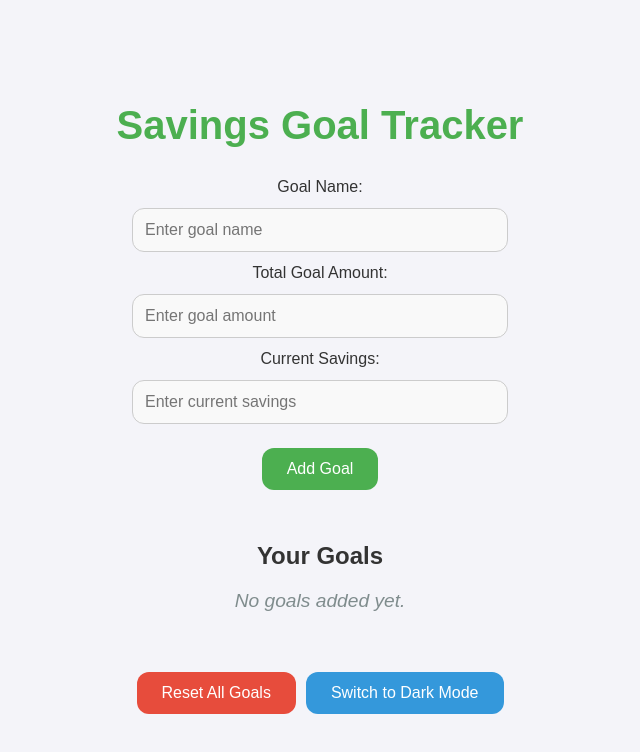
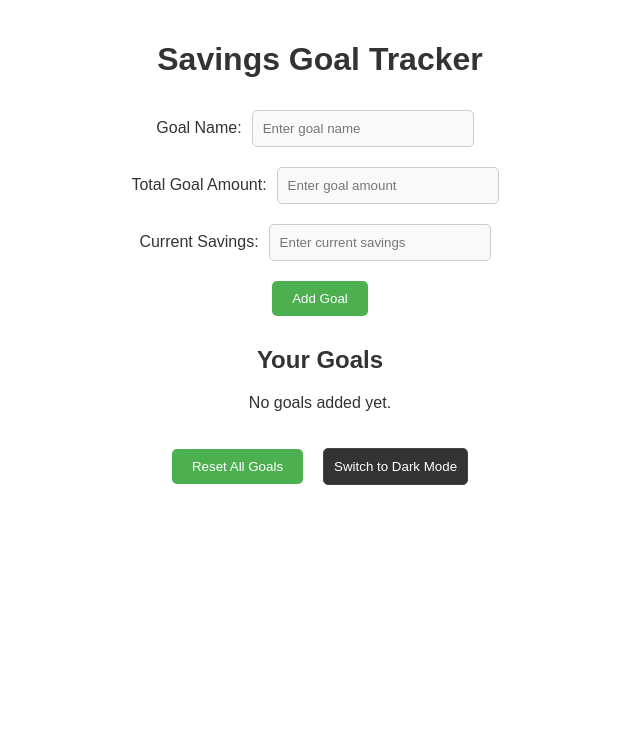
Before and after one commit to kshitish28/Goal-Tracker, a React (Create React App) app: page / in a window 1280 px wide. Shown: the top 752 px of the page, without its empty margins (320-960 px from the left). Built offline with nearby package versions, Linux system fonts and the light colour scheme.

Commit message:
project updated

```diff
--- a/src/App.css
+++ b/src/App.css
@@ -1,310 +1,91 @@
-/* Global Styles */
+/* Light Mode Styles (default) */
 body {
-  font-family: 'Arial', sans-serif;
-  margin: 0;
-  padding: 0;
-  box-sizing: border-box;
-  display: flex;
-  justify-content: center;
-  align-items: center;
-  height: 100vh;
-  background-color: #f4f4f9;
-  transition: background-color 0.3s ease, color 0.3s ease;
-  text-align: center;
-}
-
-/* Light Mode */
-.App.light {
-  background-color: #f4f4f9;
+  background-color: #ffffff;
   color: #333;
 }
 
-.App.light .App {
-  background-color: #ffffff;
-  box-shadow: 0 4px 15px rgba(0, 0, 0, 0.1);
-  border-radius: 15px;
-  padding: 30px;
-  width: 100%;
-  max-width: 600px;
+.App {
+  font-family: Arial, sans-serif;
   text-align: center;
+  padding: 20px;
 }
 
-.App.light h1 {
-  font-size: 2.5rem;
-  color: #4CAF50;
-  margin-bottom: 30px;
-  font-weight: 700;
-}
-
-.App.light input {
-  padding: 12px;
-  margin: 12px 0;
-  width: 100%;
-  max-width: 350px;
-  border-radius: 12px;
+input {
+  padding: 10px;
+  margin: 10px;
+  width: 200px;
+  border-radius: 5px;
   border: 1px solid #ccc;
   background-color: #f9f9f9;
   color: #333;
-  font-size: 16px;
-  transition: background-color 0.3s ease, border-color 0.3s ease;
 }
 
-.App.light input:focus {
-  border-color: #4CAF50;
-  background-color: #e9f7e7;
-  outline: none;
-}
-
-.App.light button {
-  padding: 12px 25px;
-  margin: 12px 5px;
+button {
+  padding: 10px 20px;
+  margin: 10px;
   cursor: pointer;
   background-color: #4CAF50;
   color: white;
   border: none;
-  border-radius: 12px;
-  font-size: 16px;
-  transition: background-color 0.3s ease, transform 0.2s ease;
+  border-radius: 5px;
 }
 
-.App.light button:hover {
+button:hover {
   background-color: #45a049;
-  transform: translateY(-2px);
 }
 
-.App.light button:active {
-  background-color: #388e3c;
-  transform: translateY(1px);
+.progress-bar {
+  width: 100%;
+  background-color: #f3f3f3;
+  border-radius: 5px;
+  margin-top: 20px;
+  height: 20px;
 }
 
-.App.light .goal {
-  background-color: #ffffff;
-  padding: 20px;
-  margin: 20px 0;
-  border-radius: 12px;
-  border: 1px solid #ddd;
-  box-shadow: 0 4px 12px rgba(0, 0, 0, 0.1);
-  transition: box-shadow 0.3s ease, transform 0.3s ease;
+.progress {
+  height: 100%;
+  background-color: #4CAF50;
+  border-radius: 5px;
 }
 
-.App.light .goal:hover {
-  transform: translateY(-5px);
-  box-shadow: 0 6px 15px rgba(0, 0, 0, 0.1);
+/* Dark Mode Styles */
+body.dark {
+  background-color: #121212;
+  color: #ffffff;
 }
 
-.App.light .progress-bar {
-  width: 100%;
-  background-color: #f3f3f3;
-  border-radius: 10px;
-  height: 20px;
-  margin-top: 15px;
-  box-shadow: inset 0 1px 3px rgba(0, 0, 0, 0.1);
-}
-
-.App.light .progress {
-  height: 100%;
-  background-color: #4CAF50;
-  border-radius: 10px;
-  transition: width 0.5s ease;
-}
-
-.App.light .reset-button {
-  padding: 12px 25px;
-  margin: 20px 5px 10px; /* Added margin-bottom for space between buttons */
-  cursor: pointer;
-  background-color: #e74c3c;
-  color: white;
-  border: none;
-  border-radius: 12px;
-  font-size: 16px;
-  transition: background-color 0.3s ease;
-}
-
-.App.light .reset-button:hover {
-  background-color: #c0392b;
-}
-
-.App.light .reset-button:active {
-  background-color: #e74c3c;
-}
-
-.App.light .theme-toggle {
-  padding: 12px 25px;
-  margin: 10px 5px; /* Added margin-top for spacing between Reset and Switch Mode */
-  cursor: pointer;
-  background-color: #3498db;
-  color: white;
-  border: none;
-  border-radius: 12px;
-  font-size: 16px;
-  transition: background-color 0.3s ease, transform 0.2s ease;
-}
-
-.App.light .theme-toggle:hover {
-  background-color: #2980b9;
-  transform: translateY(-2px);
-}
-
-.App.light .theme-toggle:active {
-  background-color: #1c6e8c;
-  transform: translateY(1px);
-}
-
-/* Dark Mode */
 .App.dark {
-  background-color: #2c3e50;
-  color: #ecf0f1;
-}
-
-.App.dark .App {
-  background-color: #34495e;
-  box-shadow: 0 4px 15px rgba(0, 0, 0, 0.3);
-  border-radius: 15px;
-  padding: 30px;
-  width: 100%;
-  max-width: 600px;
-  text-align: center;
-}
-
-.App.dark h1 {
-  font-size: 2.5rem;
-  color: #16a085;
-  margin-bottom: 30px;
-  font-weight: 700;
+  color: #fff;
 }
 
 .App.dark input {
-  padding: 12px;
-  margin: 12px 0;
-  width: 100%;
-  max-width: 350px;
-  border-radius: 12px;
-  border: 1px solid #7f8c8d;
-  background-color: #2c3e50;
-  color: #ecf0f1;
-  font-size: 16px;
-  transition: background-color 0.3s ease, border-color 0.3s ease;
-}
-
-.App.dark input:focus {
-  border-color: #16a085;
-  background-color: #34495e;
-  outline: none;
+  background-color: #333;
+  color: #fff;
+  border: 1px solid #444;
 }
 
 .App.dark button {
-  padding: 12px 25px;
-  margin: 12px 5px;
-  cursor: pointer;
-  background-color: #16a085;
-  color: white;
-  border: none;
-  border-radius: 12px;
-  font-size: 16px;
-  transition: background-color 0.3s ease, transform 0.2s ease;
-}
-
-.App.dark button:hover {
-  background-color: #1abc9c;
-  transform: translateY(-2px);
-}
-
-.App.dark button:active {
-  background-color: #1d8b7d;
-  transform: translateY(1px);
-}
-
-.App.dark .goal {
-  background-color: #34495e;
-  padding: 20px;
-  margin: 20px 0;
-  border-radius: 12px;
-  border: 1px solid #7f8c8d;
-  box-shadow: 0 4px 12px rgba(0, 0, 0, 0.3);
-  transition: box-shadow 0.3s ease, transform 0.3s ease;
-}
-
-.App.dark .goal:hover {
-  transform: translateY(-5px);
-  box-shadow: 0 6px 15px rgba(0, 0, 0, 0.3);
+  background-color: #333;
+  border: 1px solid #555;
 }
 
 .App.dark .progress-bar {
-  width: 100%;
-  background-color: #7f8c8d;
-  border-radius: 10px;
-  height: 20px;
-  margin-top: 15px;
-  box-shadow: inset 0 1px 3px rgba(0, 0, 0, 0.3);
+  background-color: #444;
 }
 
 .App.dark .progress {
-  height: 100%;
-  background-color: #16a085;
-  border-radius: 10px;
-  transition: width 0.5s ease;
+  background-color: #4CAF50;
 }
 
-.App.dark .reset-button {
-  padding: 12px 25px;
-  margin: 20px 5px 10px; /* Added margin-bottom for space between buttons */
-  cursor: pointer;
-  background-color: #e74c3c;
+button.theme-toggle {
+  margin-top: 20px;
+  padding: 10px;
+  background-color: #333;
   color: white;
-  border: none;
-  border-radius: 12px;
-  font-size: 16px;
-  transition: background-color 0.3s ease;
+  border: 1px solid #444;
+  border-radius: 5px;
 }
 
-.App.dark .reset-button:hover {
-  background-color: #c0392b;
+button.theme-toggle:hover {
+  background-color: #555;
 }
-
-.App.dark .reset-button:active {
-  background-color: #e74c3c;
-}
-
-.App.dark .theme-toggle {
-  padding: 12px 25px;
-  margin: 10px 5px; /* Added margin-top for spacing between Reset and Switch Mode */
-  cursor: pointer;
-  background-color: #3498db;
-  color: white;
-  border: none;
-  border-radius: 12px;
-  font-size: 16px;
-  transition: background-color 0.3s ease, transform 0.2s ease;
-}
-
-.App.dark .theme-toggle:hover {
-  background-color: #2980b9;
-  transform: translateY(-2px);
-}
-
-.App.dark .theme-toggle:active {
-  background-color: #1c6e8c;
-  transform: translateY(1px);
-}
-
-/* Add smooth transitions for elements when switching between themes */
-.App {
-  transition: background-color 0.5s ease, color 0.5s ease;
-}
-
-/* Goal List Section Styling */
-.goal-list {
-  margin-top: 40px;
-  margin-bottom: 40px;
-}
-
-.no-goals-message {
-  font-size: 1.2rem;
-  color: #7f8c8d;
-  font-style: italic;
-  transition: color 0.3s ease;
-}
-
-button, input, .goal, .reset-button, .theme-toggle {
-  transition: all 0.3s ease;
-}
--- a/src/App.js
+++ b/src/App.js
@@ -15,6 +15,7 @@ function App() {
     const savedTheme = localStorage.getItem('theme') || 'light';
     setGoals(savedGoals);
     setTheme(savedTheme);
+    document.body.classList.add(savedTheme); // Add the saved theme class to body
   }, []);
 
   // Save goals and theme to localStorage whenever goals or theme change
@@ -23,6 +24,8 @@ function App() {
       localStorage.setItem('goals', JSON.stringify(goals));
     }
     localStorage.setItem('theme', theme);
+    document.body.classList.remove(theme === 'light' ? 'dark' : 'light'); // Remove the previous theme class
+    document.body.classList.add(theme); // Add the new theme class
   }, [goals, theme]);
 
   const handleGoalNameChange = (e) => {
@@ -70,7 +73,7 @@ function App() {
   };
 
   return (
-    <div className={`App ${theme}`}>
+    <div className={`App`}>
       <h1>Savings Goal Tracker</h1>
 
       <div>
@@ -119,9 +122,9 @@ function App() {
             return (
               <div key={goal.id} className="goal">
                 <h3>{goal.name}</h3>
-                <p>Total Goal: ₹{goal.goalAmount}</p>
-                <p>Current Savings: ₹{goal.currentSavings}</p>
-                <p>Remaining Amount: ₹{remainingAmount}</p>
+                <p>Total Goal: ₹{goal.goalAmount.toFixed(2)}</p>
+                <p>Current Savings: ₹{goal.currentSavings.toFixed(2)}</p>
+                <p>Remaining Amount: ₹{remainingAmount.toFixed(2)}</p>
                 <p>Progress: {progressPercentage.toFixed(2)}%</p>
                 <div className="progress-bar">
                   <div className="progress" style={{ width: `${progressPercentage}%` }}></div>
```
